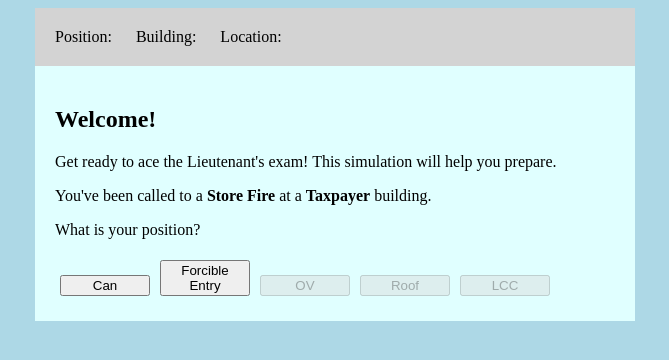
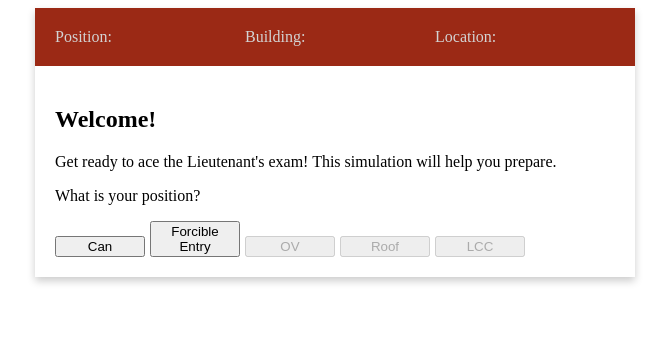
Before and after one commit to abbychao/firefighter, a React app: page / in a window 1280 px wide. Shown: the whole page, without its empty margins (305-974 px from the left). Built offline with nearby package versions, Linux system fonts and the light colour scheme.

Commit message:
Styling and adding Scenario screen

```diff
--- a/client/components/Body.js
+++ b/client/components/Body.js
@@ -1,6 +1,7 @@
 import React, { useContext } from 'react';
 import MyContext from './Context';
 import Welcome from './Welcome';
+import Scenario from './Scenario';
 import Question from './Question';
 import Answer from './Answer';
 
@@ -9,6 +10,7 @@ const Body = () => {
   return (
     <section id="body">
       {context.screen === 'welcome' && <Welcome />}
+      {context.screen === 'scenario' && <Scenario />}
       {context.screen === 'question' && < Question />}
       {context.screen === 'answer' && <Answer />}
     </section>
--- a/client/components/Nav.js
+++ b/client/components/Nav.js
@@ -5,9 +5,9 @@ const Nav = () => {
   const context = useContext(MyContext);
   return (
     <section id="nav">
-      <span>Position: <label>{context.questions[context.questionIndex].position}</label></span>
-      <span>Building: <label>{context.questions[context.questionIndex].buildingType}</label></span>
-      <span>Location: <label>{context.questions[context.questionIndex].fireType}</label></span>
+      <div>Position: <label>{context.questions[context.questionIndex].position}</label></div>
+      <div>Building: <label>{context.questions[context.questionIndex].buildingType}</label></div>
+      <div>Location: <label>{context.questions[context.questionIndex].fireType}</label></div>
     </section >
   );
 }
--- a/client/components/Provider.js
+++ b/client/components/Provider.js
@@ -29,7 +29,7 @@ const MyProvider = (props) => {
     fetch(`/api/questions/${positionCode}`)
       .then((data) => data.json())
       .then((data) => {
-        setScreen('question');
+        setScreen('scenario');
         setQuestions(data);
       })
       .catch(err => console.error(err));
@@ -40,15 +40,16 @@ const MyProvider = (props) => {
     } else setLastQuestionCorrect(false);
     setScreen('answer');
   }
+  const showFirstQuestion = () => setScreen('question');
   const showNextQuestion = () => {
     if (questionIndex + 1 < questions.length) {
       setQuestionIndex(questionIndex + 1);
       setScreen('question');
-    } else {
+    }
+    else {
       // otherwise, show the end
       console.log("That was the last question!");
     }
-
   }
   const saveAnswer = i => setCurrentAnswer(i);
 
@@ -61,6 +62,7 @@ const MyProvider = (props) => {
       questionIndex,
       selectPosition,
       submitAnswer,
+      showFirstQuestion,
       showNextQuestion,
       saveAnswer
     }}>
--- /dev/null
+++ b/client/components/Scenario.js
@@ -0,0 +1,15 @@
+import React, { useContext } from 'react';
+import MyContext from './Context';
+
+const Scenario = () => {
+  const context = useContext(MyContext);
+  return (
+    <>
+      <img src="../../assets/taxpayer-store-fire.jpg" alt="taxpayer store fire" />
+      <p>You've been called to a <b>Store Fire</b> at a <b>Taxpayer</b> building.</p>
+      <button onClick={context.showFirstQuestion} >Let's go!</button>
+    </ >
+  )
+};
+
+export default Scenario;
--- a/client/components/Welcome.js
+++ b/client/components/Welcome.js
@@ -7,7 +7,6 @@ const Welcome = () => {
     <>
       <h1>Welcome!</h1>
       <p>Get ready to ace the Lieutenant's exam! This simulation will help you prepare.</p>
-      <p>You've been called to a <b>Store Fire</b> at a <b>Taxpayer</b> building.</p>
       <p>What is your position?</p>
       <button onClick={context.selectPosition} value="can" >Can</button>
       <button onClick={context.selectPosition} value="fe" >Forcible Entry</button>
--- a/client/styles.css
+++ b/client/styles.css
@@ -1,32 +1,43 @@
 body {
-  background-color: lightblue;
+  background-color: white;
   display: flex;
   justify-content:center;
 }
 
 main {
   width: 600px;
+  height: fit-content;
+  box-shadow: 0 4px 8px 0 rgba(0,0,0,0.2);
 }
 
 button {
   width: 90px;
-  margin: 5px;
+  margin-right: 5px;
 }
 
 #nav {
-  background: lightgray;
+  background: #9B2915;
+  color:lightgray;
+  padding: 20px;
+  display: flex;
+  justify-content: space-between;
+}
+
+#body {
+  background-color: white;
   padding: 20px;
 }
 
-#body {
-  background-color: lightcyan;
-  padding: 20px;
+#nav div {
+  width: 180px;
 }
 
-#nav span {
-  padding-right: 20px;
+#nav div label {
+  font-weight: bold;
 }
 
-#nav span label {
-  font-weight: bold;
+#body img {
+  width: 95%;
+  padding: 5px;
+  border: solid 2px #EFEFEF;
 }
```
Also changed, not shown: assets/taxpayer-store-fire.jpg (added), 2 other files.
